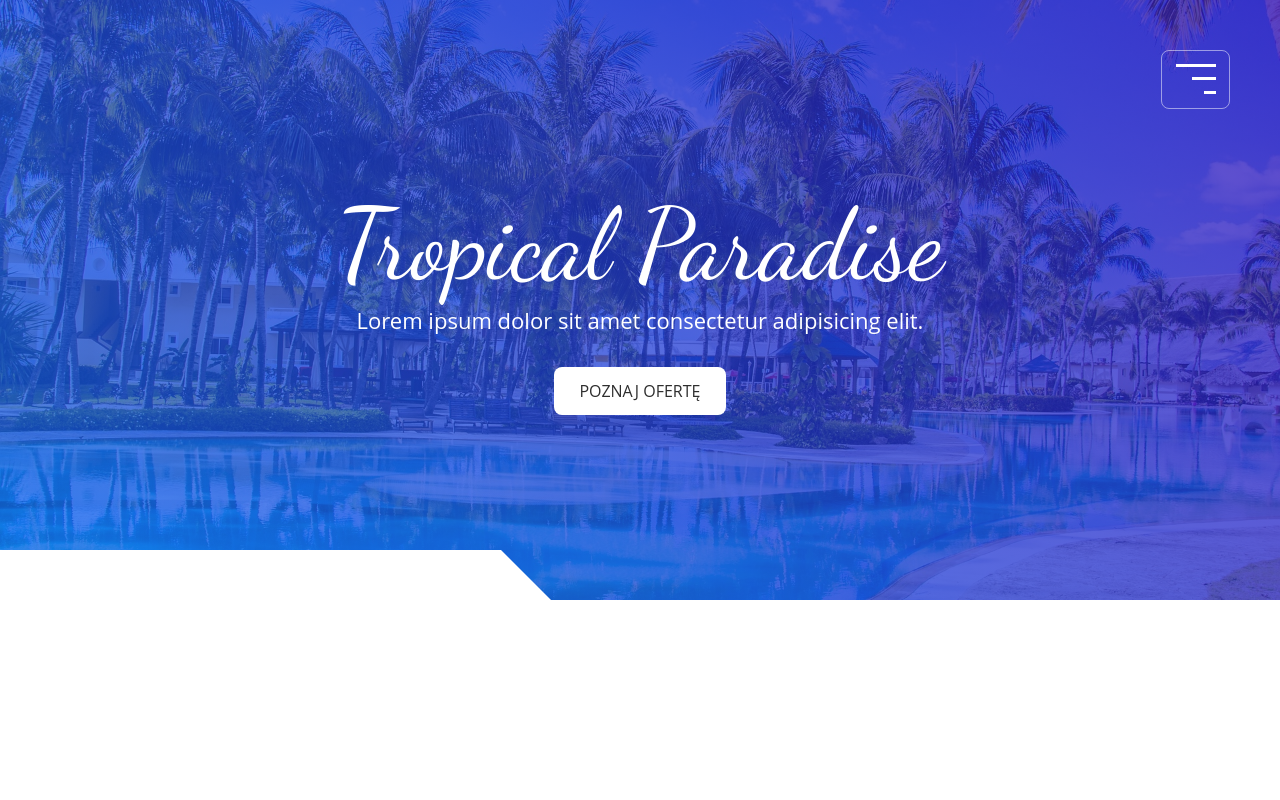
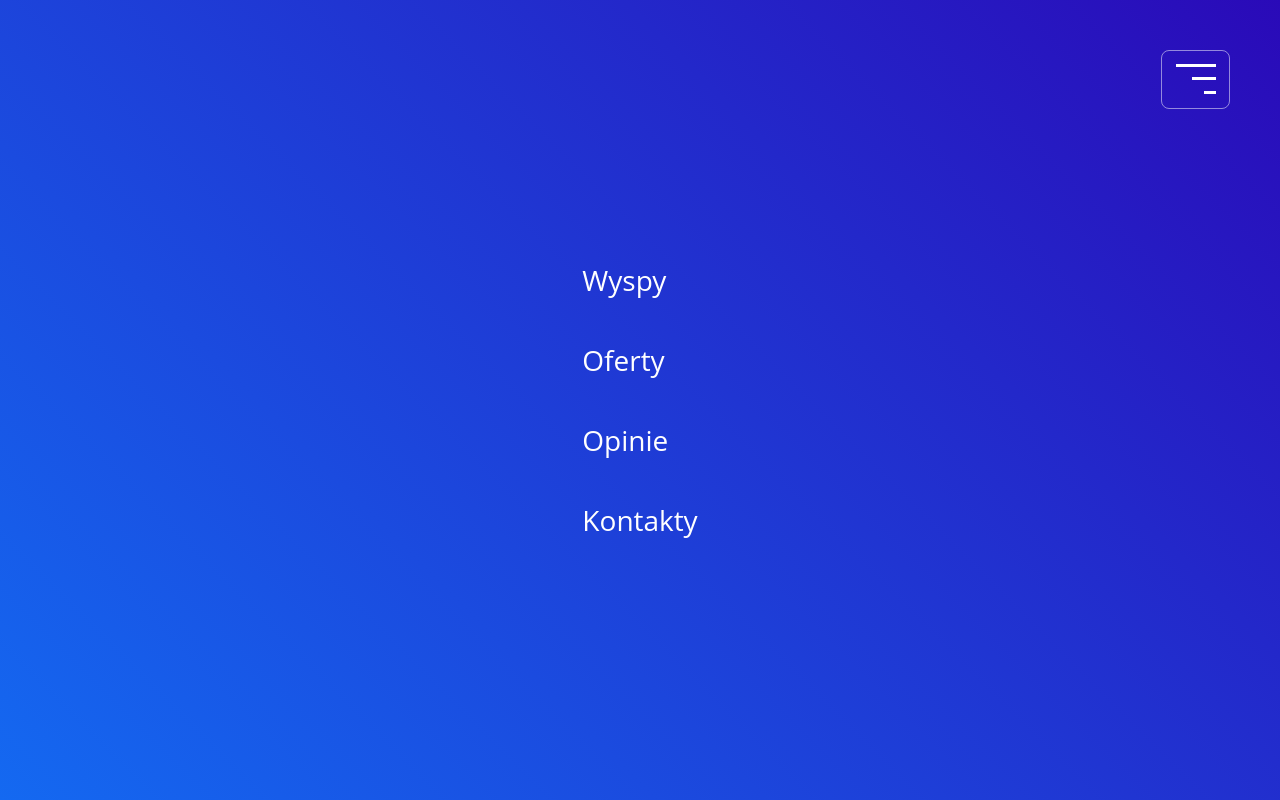
Before and after one commit to marciuXX/TropicalParadise, a plain HTML site: page index.html in a window 1280 px wide. Both pictures are taken after a click on the button 1195 px from the left and 79 px from the top of the page. Drawn offline with Linux system fonts and the light colour scheme.

Commit message:
created nav and burger btn outside the nav

```diff
--- a/index.html
+++ b/index.html
@@ -16,13 +16,21 @@
 </head>
 
 <body>
+
     <button class="burger-btn">
         <div class="burger-btn__box">
             <div class="burger-btn__bars"></div>
         </div>
     </button>
 
-    <nav class="nav"></nav>
+    <nav class="nav">
+        <div class="nav__items">
+            <a href="#islands" class="nav__item">Wyspy</a>
+            <a href="#offers" class="nav__item">Oferty</a>
+            <a href="#reviews" class="nav__item">Opinie</a>
+            <a href="#contact" class="nav__item">Kontakty</a>
+        </div>
+    </nav>
 
     <header class="header section">
         <h1 class="header__heading">Tropical Paradise</h1>
--- a/js/main.js
+++ b/js/main.js
@@ -0,0 +1,27 @@
+const nav = document.querySelector('.nav');
+const navBtn = document.querySelector('.burger-btn');
+const allNavItems = document.querySelectorAll('.nav__item');
+
+const handleNav = () => {
+	nav.classList.toggle('nav--active');
+
+	allNavItems.forEach((item) => {
+		item.addEventListener('click', () => {
+			nav.classList.remove('nav--active');
+		});
+	});
+
+	handleNavItemsAnimation();
+};
+
+const handleNavItemsAnimation = () => {
+	let delayTime = 0;
+
+	allNavItems.forEach((item) => {
+		item.classList.toggle('nav-items-animation');
+		item.style.animationDelay = '.' + delayTime + 's';
+		delayTime++;
+	});
+};
+
+navBtn.addEventListener('click', handleNav);
--- a/sass/main.scss
+++ b/sass/main.scss
@@ -72,6 +72,63 @@ body {
 	}
 }
 
+.nav {
+	position: fixed;
+	top: 0;
+	display: flex;
+	justify-content: center;
+	align-items: center;
+	height: 100vh;
+	width: 100%;
+	transition: transform 0.5s cubic-bezier(0.65, 0.05, 0.36, 1);
+	transform: translateX(100%);
+	background-image: colors.$blue-gradient-solid;
+	z-index: 100;
+
+	&--active {
+		transform: translateX(0);
+	}
+
+	&__item {
+		position: relative;
+		display: block;
+		margin: 0.5em 0;
+		padding: 0.5em 2em;
+		font-size: 2.8rem;
+		color: colors.$pure-white;
+		text-decoration: none;
+
+		&::before {
+			position: absolute;
+			top: 0;
+			left: 0;
+			width: 3px;
+			height: 100%;
+			transform: scaleY(0);
+			transition: transform 0.3s;
+			background-color: colors.$pure-white;
+			content: '';
+		}
+
+		&:hover::before {
+			transform: scaleY(1);
+		}
+	}
+}
+
+@keyframes navItemsAnimation {
+	from {
+		transform: translateX(200%);
+	}
+	to {
+		transform: translateX(0);
+	}
+}
+
+.nav-items-animation {
+	animation: navItemsAnimation 1s both;
+}
+
 // Header
 .header {
 	position: relative;
@@ -137,15 +194,15 @@ body {
 }
 
 @media (min-width: 992px) {
-	.burger-btn{
+	.burger-btn {
 		top: 50px;
 		right: 50px;
 	}
 
-	.header{
+	.header {
 		background-image: colors.$blue-gradient, url('../img/header_img_1920.jpg');
 
-		&__heading{
+		&__heading {
 			font-size: 10rem;
 		}
 	}
```
Also changed, not shown: css/main.css, 1 other file.
